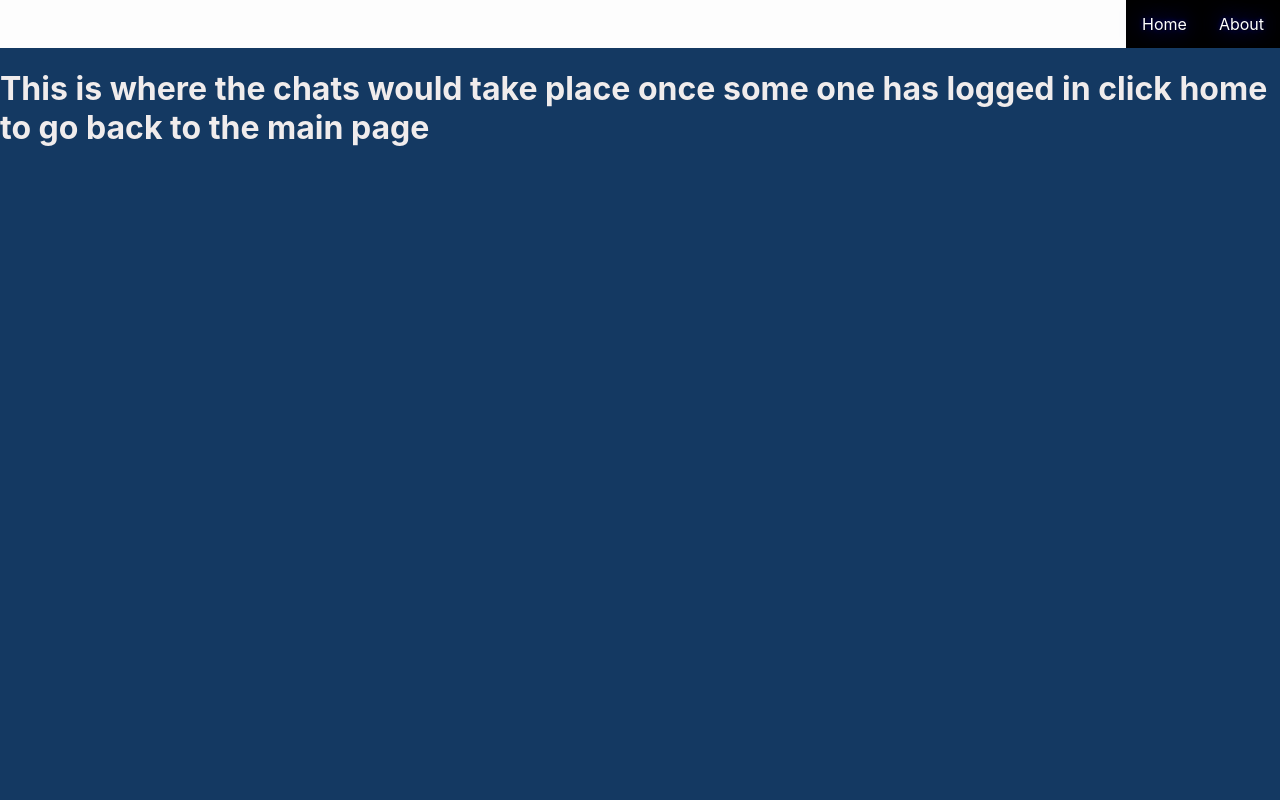
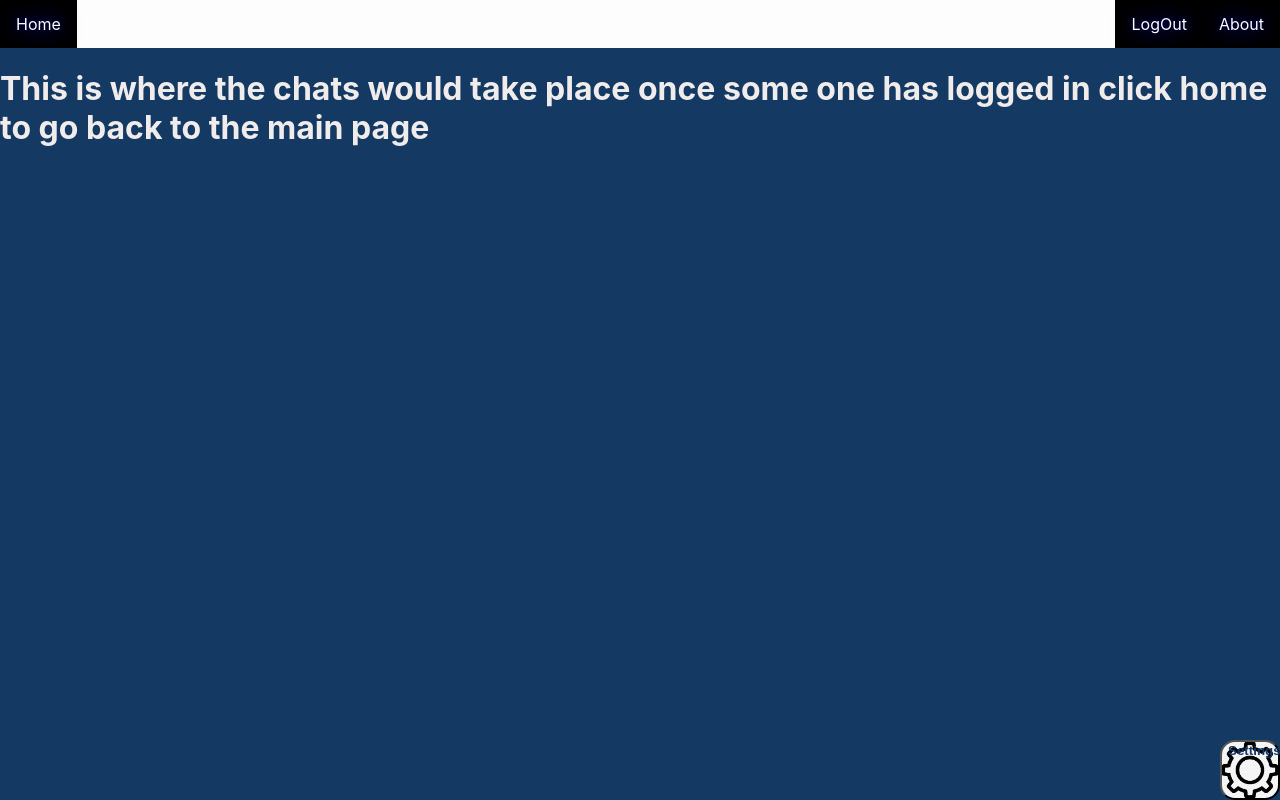
Before and after one commit to Josefbautista94/Messaging-App, a React (Create React App) app: page /Chatting in a window 1280 px wide. Built offline with nearby package versions, Linux system fonts and the light colour scheme.

Commit message:
added a settings button on the chat page with the use of react router it goes to another page

```diff
--- a/src/App.js
+++ b/src/App.js
@@ -4,7 +4,7 @@ import NavBar from './Components/Navigation Bar/NavBar.js';
 import FrontPage from './Components/Front Page/FrontPage.js';
 import About from './Components/About/About.js';
 import Chat from './Components/Chat/Chat.js'
-
+import Settings from './Components/Settings/Settings.js'
 function App() {
   return (
     <Router>
@@ -15,6 +15,7 @@ function App() {
     <Route path ="/" exact component = {FrontPage}/>
     <Route path = "/About" component = {About} />
     <Route path = "/Chatting" component = {Chat}/>
+    <Route path ="/Settings" component={Settings}/>
     </Switch>
     </div>
     </Router>
--- a/src/Components/Chat/Chat.css
+++ b/src/Components/Chat/Chat.css
@@ -1,3 +1,27 @@
 .chatting{
     color:rgb(240, 236, 236);
 }
+
+.settings{
+    background: url("../Images/settings.png");
+    background-size: 60px;
+   color:rgb(20, 57, 98) ;
+   font-weight: 800;
+    background-position:center;
+    display: flex;
+    background-repeat:no-repeat ;
+    width: 60px;
+    height: 60px;
+    border-radius: 15px;
+    outline: 0;
+    right:0;
+    bottom:   0;
+    position: absolute;
+}
+
+.settings:hover{
+    background-color: rgb(12, 12, 12);
+    color: rgb(2, 2, 2);
+    opacity: .6;
+    text-shadow: 1px 1px 2px rgb(226, 222, 222), 0 0 25px rgb(241, 241, 250), 0 0 5px rgb(208, 208, 216);
+}
--- a/src/Components/Chat/Chat.js
+++ b/src/Components/Chat/Chat.js
@@ -1,12 +1,21 @@
 import React, { Component } from 'react';
 import './Chat.css'
-
+import {Link} from 'react-router-dom';
 class Chat extends Component{
 
 render(){
 
     return(
-        <div> <h1 className ="chatting">This is where the chats would take place once some one has logged in click home to go back to the main page</h1></div>
+        <div>
+        <header>
+        <h1 className ="chatting">This is where the chats would take place once some one has logged in click home to go back to the main page</h1>
+        </header>
+        <body>
+        <Link to ="/Settings">
+            <button className = "settings"> Settings </button>
+            </Link>
+        </body>
+        </div>
     )
 }
 }
--- a/src/Components/Navigation Bar/NavBar.css
+++ b/src/Components/Navigation Bar/NavBar.css
@@ -29,6 +29,15 @@
     background-position:center;
     display: flex;
     background-repeat:no-repeat ;
+    float:Left;
+}
+
+.LogOut{
+    background-size: 40px;
+    background-color: black;
+    background-position:center;
+    display: flex;
+    background-repeat:no-repeat ;
     float:right;
 }
 
--- a/src/Components/Navigation Bar/NavBar.js
+++ b/src/Components/Navigation Bar/NavBar.js
@@ -17,8 +17,12 @@ class NavBar extends Component{
             <li className = "about"><a>About</a></li>
             </Link>
 
-            <Link to= "/">
-<li className = "home"> <a> Home </a> </li>
+            <Link to= "/Chatting">
+            <li className = "home"> <a> Home </a> </li>
+            </Link>
+
+            <Link to ="/">
+                <li className = "LogOut"><a>LogOut</a></li>
             </Link>
             </ul>
             </div>
--- /dev/null
+++ b/src/Components/Settings/Settings.js
@@ -0,0 +1,16 @@
+import React, { Component } from 'react';
+import './Settings.css'
+
+class Settings extends Component{
+
+    render(){
+        return(
+
+            <div>
+               <header><h1>Settings Page</h1></header>
+            </div>
+        )
+    }
+}
+
+export default Settings;
```
Also changed, not shown: src/Components/Images/settings.png (added), src/Components/Images/wrench.png (added), src/Components/Settings/Settings.css (added).
